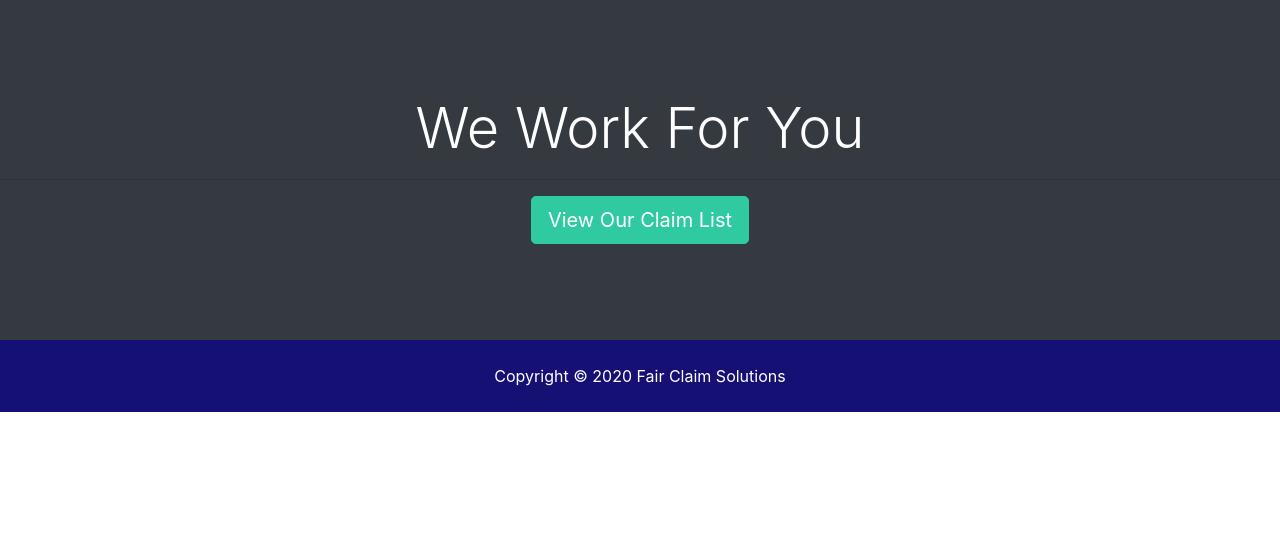
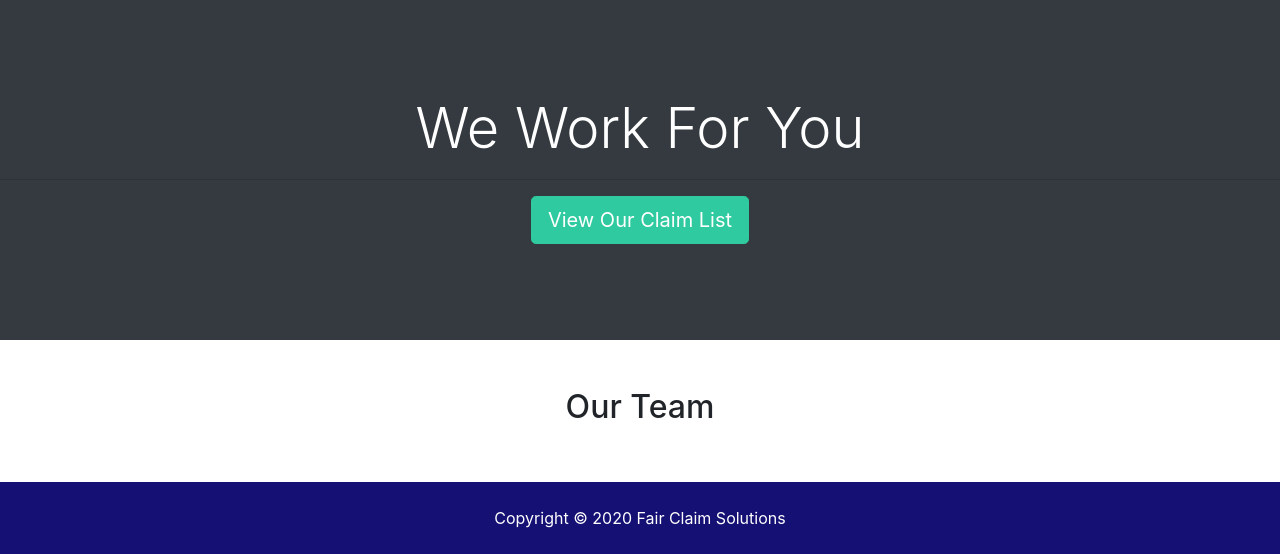
Before and after one commit to rafiyasir/fair_project, a Django app: page /about in a window 1280 px wide. Shown: the part 896-1450 px from the top of the page. Before the commit the page ends 1308 px from the top, so only its background shows below. Run offline with Django 3.2, Linux system fonts and the light colour scheme; data that the repository does not hold is empty; some libraries are stand-ins or nearby versions.

Commit message:
uncomment about

```diff
--- a/templates/pages/about.html
+++ b/templates/pages/about.html
@@ -82,7 +82,7 @@
       </section>
 
       <!-- Team -->
-      <!-- <section id="team" class="py-5">
+      <section id="team" class="py-5">
         <div class="container">
           <h2 class="text-center">Our Team</h2>
           <div class="row text-center">
@@ -103,6 +103,6 @@
             {% endif %}
           </div>
         </div>
-      </section> -->
+      </section>
 
 {% endblock %}
```
